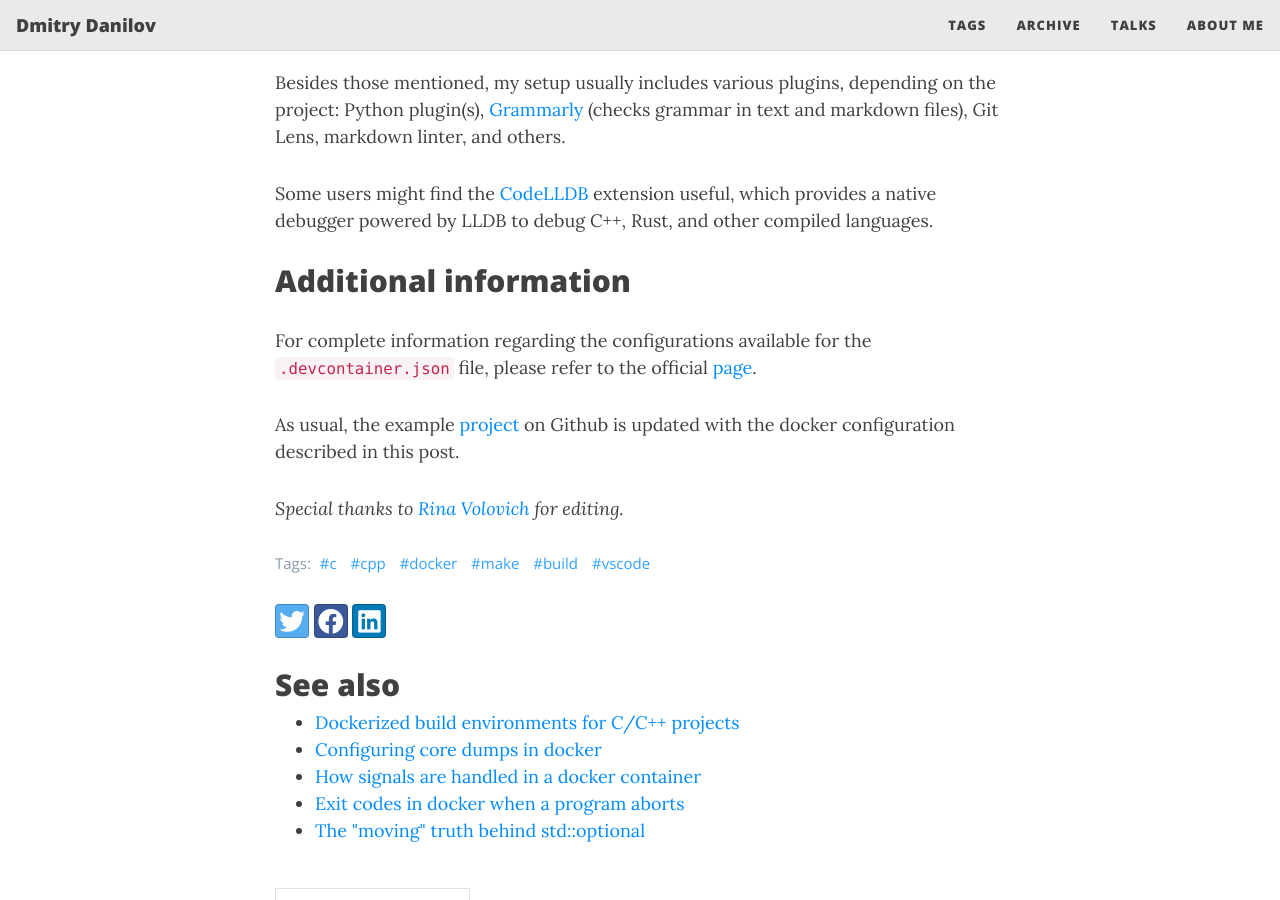
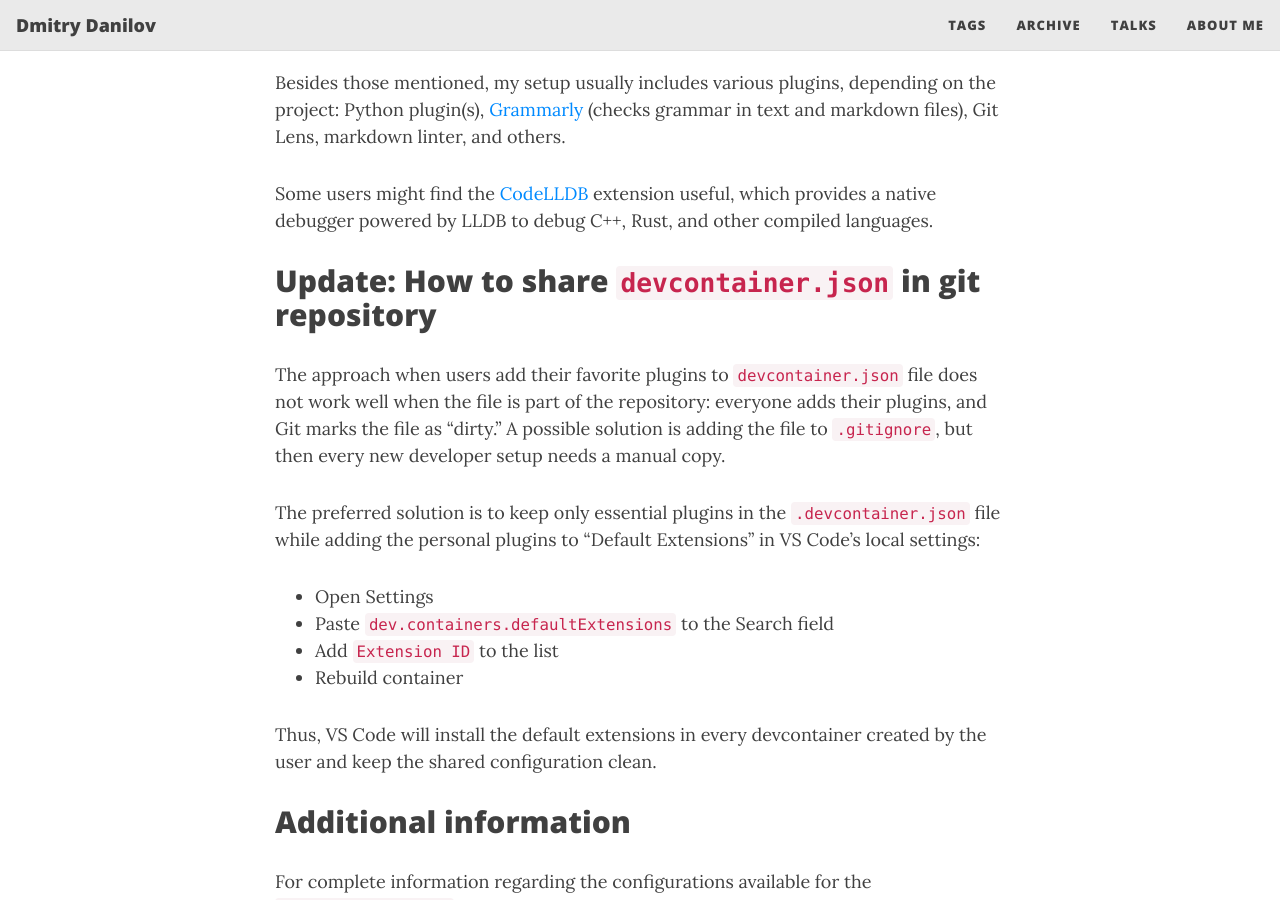
Before and after one commit to f-squirrel/f-squirrel.github.io, a Jekyll site: the page built from _posts/2022-11-02-dockerized-cpp-with-vscode.md, in a window 1280 px wide and 900 px high, scrolled down 8469 px. Built offline with Jekyll 4.4.1, drawn with Linux system fonts in a browser that asks for light colours; nearby versions of some CDN libraries; comment, search, counter and statistics services are not loaded.

Commit message:
post(vscode): add info about default extensions

```diff
--- a/_posts/2022-11-02-dockerized-cpp-with-vscode.md
+++ b/_posts/2022-11-02-dockerized-cpp-with-vscode.md
@@ -161,6 +161,19 @@ Besides those mentioned, my setup usually includes various plugins, depending on
 
 Some users might find the [CodeLLDB](https://marketplace.visualstudio.com/items?itemName=vadimcn.vscode-lldb){:target="_blank"} extension useful, which provides a native debugger powered by LLDB to debug C++, Rust, and other compiled languages.
 
+## Update: How to share `devcontainer.json` in git repository
+
+The approach when users add their favorite plugins to `devcontainer.json` file does not work well when the file is part of the repository: everyone adds their plugins, and Git marks the file as "dirty." A possible solution is adding the file to `.gitignore`, but then every new developer setup needs a manual copy.
+
+The preferred solution is to keep only essential plugins in the `.devcontainer.json` file while adding the personal plugins to "Default Extensions" in VS Code's local settings:
+
+* Open Settings
+* Paste `dev.containers.defaultExtensions` to the Search field
+* Add `Extension ID` to the list
+* Rebuild container
+
+Thus, VS Code will install the default extensions in every devcontainer created by the user and keep the shared configuration clean.
+
 ## Additional information
 
 For complete information regarding the configurations available for the `.devcontainer.json` file, please refer to the official [page](https://code.visualstudio.com/docs/remote/containers#_create-a-devcontainerjson-file){:target="_blank"}.
```
